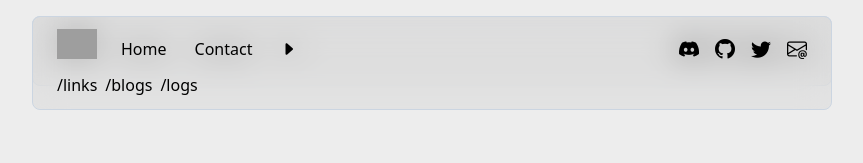
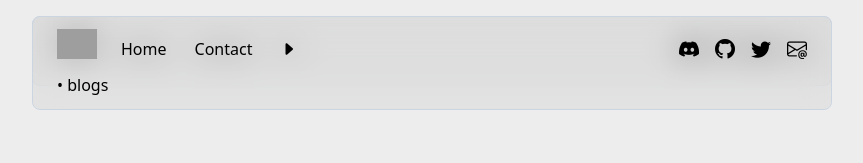
Before and after one commit to hellofaizan/hellofaizan.me, a Next.js app: page /components/Nav in a window 1280 px wide. Both pictures are taken after a click on the icon 496 px from the left and 49 px from the top of the page. Shown: the top 163 px of the page, without its empty margins (208-1071 px from the left). Built offline with nearby package versions, Linux system fonts and the light colour scheme; no server answers; grey boxes are pictures that could not be loaded.

Commit message:
Weather Text Sizing

```diff
--- a/src/pages/components/Nav.js
+++ b/src/pages/components/Nav.js
@@ -70,13 +70,7 @@ const Nav = () => {
                                 ? <div className='flex justify-between items-center'>
                                     <ul className='flex space-x-2'>
                                         <li className='dark:hover:text-gray-200'>
-                                            <Link href="/links">/links</Link>
-                                        </li>
-                                        <li className='dark:hover:text-gray-200'>
-                                            <Link href="/blogs" target="_blank">/blogs</Link>
-                                        </li>
-                                        <li className='dark:hover:text-gray-200'>
-                                            <Link href="/logs">/logs</Link>
+                                            <Link href="/blogs" target="_blank">• blogs</Link>
                                         </li>
                                     </ul>
                                     <ul className='flex sm:hidden items-center justify-center gap-3 text-lg font-medium dark:text-gray-300'>
```
